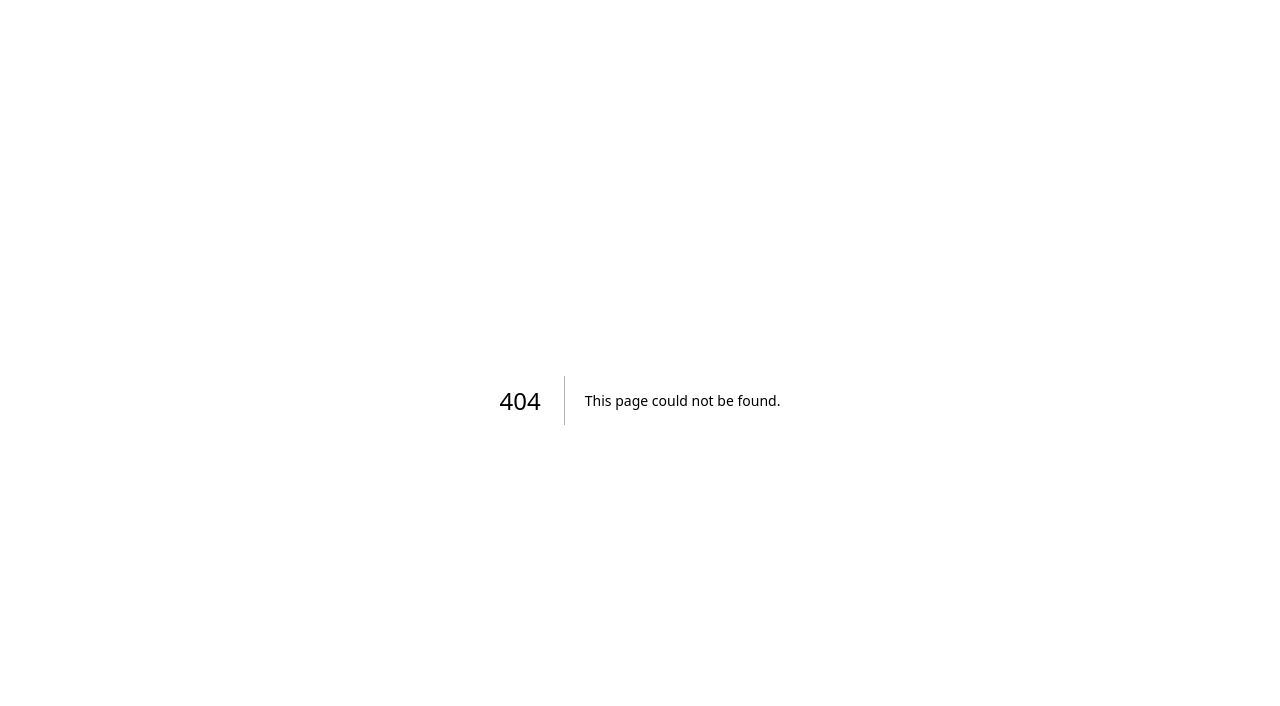
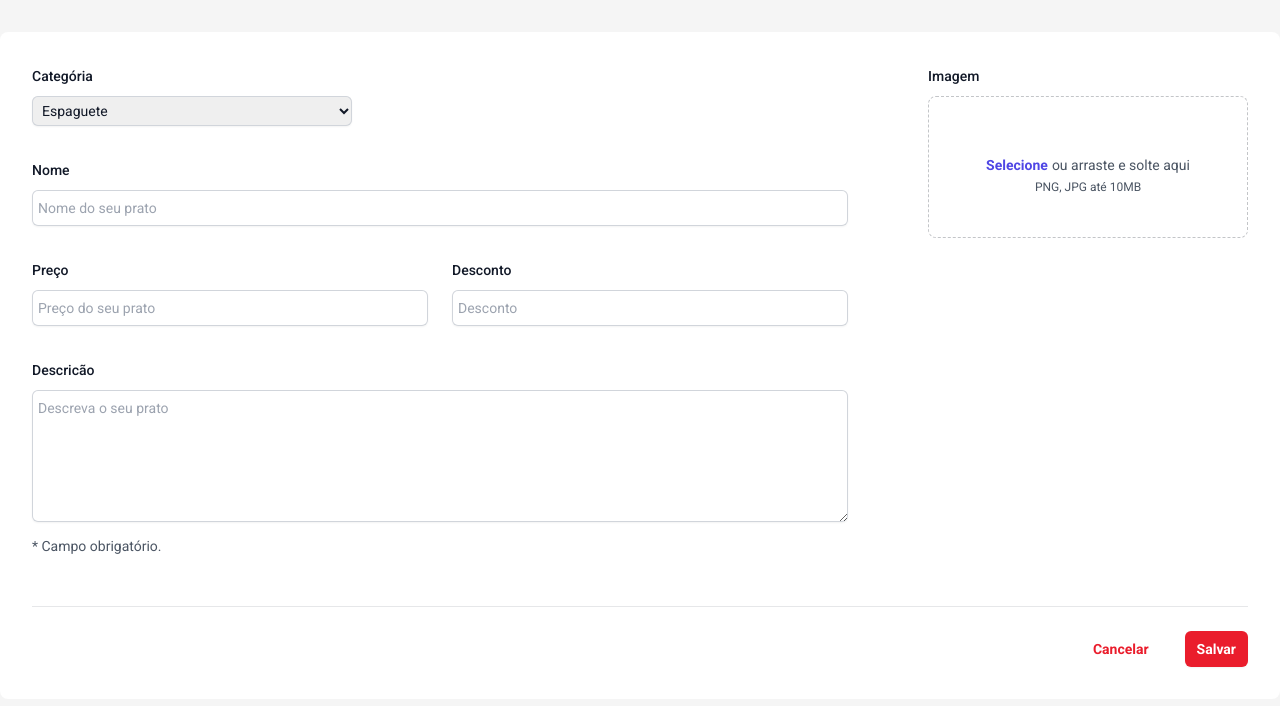
Before and after one commit to RyanCardoso/au-chef-frontend, a Next.js app: page /adm/novo-produto in a window 1280 px wide. Before the commit this address had no page. Shown: the top 706 px of the page. Built offline with nearby package versions, Linux system fonts and the light colour scheme.

Commit message:
creating structure for the product form

```diff
--- /dev/null
+++ b/src/app/adm/novo-produto/page.tsx
@@ -0,0 +1,88 @@
+import React from 'react'
+import { Button, Input, Select, TextArea } from '@/components/atoms'
+
+export default function NewProduct() {
+  return (
+    <form className="mx-auto my-8 max-w-7xl rounded-lg bg-white p-8">
+      <div className="flex justify-between gap-x-20">
+        <div className="flex-1">
+          <div className="grid grid-cols-1 gap-x-6 gap-y-8 pb-12 sm:grid-cols-6">
+            <Select
+              label="Categória"
+              options={[
+                { value: '1', label: 'Espaguete' },
+                { value: '2', label: 'Feijoada' },
+                { value: '3', label: 'Churrasco' },
+                { value: '4', label: 'Salada' },
+              ]}
+            />
+
+            <Input
+              label="Nome"
+              placeholder="Nome do seu prato"
+              name="first-name"
+              id="first-name"
+              autoComplete="given-name"
+            />
+
+            <Input
+              label="Preço"
+              placeholder="Preço do seu prato"
+              className="col-start-1 col-end-4"
+            />
+
+            <Input
+              label="Desconto"
+              placeholder="Desconto"
+              className="col-start-4 col-end-7"
+            />
+
+            <TextArea label="Descricão" placeholder="Descreva o seu prato" />
+          </div>
+        </div>
+
+        <div className="w-80">
+          <div className="col-span-full">
+            <label
+              htmlFor="cover-photo"
+              className="block text-sm font-medium leading-6 text-gray-900"
+            >
+              Imagem
+            </label>
+            <div className="mt-2 flex items-center justify-center rounded-lg border border-dashed border-gray-900/25 px-6 py-10">
+              <div className="text-center">
+                {/* <PhotoIcon
+                    className="mx-auto h-12 w-12 text-gray-300"
+                    aria-hidden="true"
+                  /> */}
+                <div className="mt-4 flex text-sm leading-6 text-gray-600">
+                  <label
+                    htmlFor="file-upload"
+                    className="relative cursor-pointer rounded-md bg-white font-semibold text-indigo-600 focus-within:outline-none focus-within:ring-2 focus-within:ring-indigo-600 focus-within:ring-offset-2 hover:text-indigo-500"
+                  >
+                    <span>Selecione</span>
+                    <input
+                      id="file-upload"
+                      name="file-upload"
+                      type="file"
+                      className="sr-only"
+                    />
+                  </label>
+                  <p className="pl-1">ou arraste e solte aqui</p>
+                </div>
+                <p className="text-xs leading-5 text-gray-600">
+                  PNG, JPG até 10MB
+                </p>
+              </div>
+            </div>
+          </div>
+        </div>
+      </div>
+
+      <div className="flex items-center justify-end gap-x-6 border-t border-gray-900/10 pt-6">
+        <Button label="Cancelar" variant="secondary" type="button" />
+        <Button label="Salvar" type="submit" />
+      </div>
+    </form>
+  )
+}
--- a/src/app/layout.tsx
+++ b/src/app/layout.tsx
@@ -19,7 +19,7 @@ export default function RootLayout({
   children: React.ReactNode
 }>) {
   return (
-    <html lang="en">
+    <html lang="pt-BR">
       <body className={roboto.className}>{children}</body>
     </html>
   )
--- /dev/null
+++ b/src/components/atoms/Button/index.tsx
@@ -0,0 +1,26 @@
+import React, { ButtonHTMLAttributes } from 'react'
+
+const variants = {
+  primary: 'text-white bg-[#EA1D2C] shadow-sm',
+  secondary: 'text-[#EA1D2C]',
+}
+
+interface ButtonProps extends ButtonHTMLAttributes<HTMLButtonElement> {
+  label: string
+  variant?: keyof typeof variants
+}
+
+export const Button = ({
+  label,
+  variant = 'primary',
+  ...props
+}: ButtonProps) => {
+  return (
+    <button
+      {...props}
+      className={`rounded-md px-3 py-2 text-sm font-semibold focus-visible:outline focus-visible:outline-2 focus-visible:outline-offset-2 focus-visible:outline-indigo-600 ${variants[variant]}`}
+    >
+      {label}
+    </button>
+  )
+}
--- /dev/null
+++ b/src/components/atoms/Input/index.tsx
@@ -0,0 +1,26 @@
+import React, { InputHTMLAttributes } from 'react'
+
+interface InputProps extends InputHTMLAttributes<HTMLInputElement> {
+  label: string
+  className?: string
+}
+
+export const Input = ({ label, className, ...props }: InputProps) => {
+  return (
+    <div className={`col-span-full ${className}`}>
+      <label
+        htmlFor="first-name"
+        className="block text-sm font-medium leading-6 text-gray-900"
+      >
+        {label}
+      </label>
+
+      <div className="mt-2">
+        <input
+          {...props}
+          className="block w-full rounded-md border-0 p-1.5 text-gray-900 shadow-sm outline-none ring-1 ring-inset ring-gray-300 placeholder:text-gray-400 focus:ring-2 focus:ring-inset focus:ring-indigo-600 sm:text-sm sm:leading-6"
+        />
+      </div>
+    </div>
+  )
+}
--- /dev/null
+++ b/src/components/atoms/Select/index.tsx
@@ -0,0 +1,36 @@
+import React from 'react'
+
+interface SelectProps {
+  label: string
+  options: {
+    value: string
+    label: string
+  }[]
+}
+
+export const Select = ({ label, options }: SelectProps) => {
+  return (
+    <div className="sm:col-span-3">
+      <label
+        htmlFor="country"
+        className="block text-sm font-medium leading-6 text-gray-900"
+      >
+        {label}
+      </label>
+      <div className="mt-2">
+        <select
+          id="country"
+          name="country"
+          autoComplete="country-name"
+          className="block w-full rounded-md border-0 p-1.5 text-gray-900 shadow-sm outline-none ring-1 ring-inset ring-gray-300 focus:ring-2 focus:ring-inset focus:ring-indigo-600 sm:max-w-xs sm:text-sm sm:leading-6"
+        >
+          {options.map((option) => (
+            <option key={option.value} value={option.value}>
+              {option.label}
+            </option>
+          ))}
+        </select>
+      </div>
+    </div>
+  )
+}
--- /dev/null
+++ b/src/components/atoms/TextArea/index.tsx
@@ -0,0 +1,32 @@
+import React, { InputHTMLAttributes } from 'react'
+
+interface TextAreaProps extends InputHTMLAttributes<HTMLTextAreaElement> {
+  label: string
+  customClass?: string
+}
+
+export const TextArea = ({ label, ...props }: TextAreaProps) => {
+  return (
+    <div className="col-span-full">
+      <label
+        htmlFor="about"
+        className="block text-sm font-medium leading-6 text-gray-900"
+      >
+        {label}
+      </label>
+
+      <div className="mt-2">
+        <textarea
+          id="about"
+          name="about"
+          rows={5}
+          className={`block w-full rounded-md border-0 p-1.5 text-gray-900 shadow-sm outline-none ring-1 ring-inset ring-gray-300 placeholder:text-gray-400 focus:ring-2 focus:ring-inset focus:ring-indigo-600 sm:text-sm sm:leading-6 ${props.customClass}`}
+          {...props}
+        />
+      </div>
+      <p className="mt-3 text-sm leading-6 text-gray-600">
+        * Campo obrigatório.
+      </p>
+    </div>
+  )
+}
--- /dev/null
+++ b/src/components/atoms/index.ts
@@ -0,0 +1,4 @@
+export * from './Button'
+export * from './Input'
+export * from './Select'
+export * from './TextArea'
--- /dev/null
+++ b/src/components/organisms/FoodForm/index.tsx
@@ -0,0 +1,88 @@
+import React from 'react'
+import { Button, Input, Select, TextArea } from '@/components/atoms'
+
+export const FoodForm = () => {
+  return (
+    <form className="mx-auto my-8 max-w-7xl rounded-lg bg-white p-8">
+      <div className="flex justify-between gap-x-20">
+        <div className="flex-1">
+          <div className="grid grid-cols-1 gap-x-6 gap-y-8 pb-12 sm:grid-cols-6">
+            <Select
+              label="Categória"
+              options={[
+                { value: '1', label: 'Espaguete' },
+                { value: '2', label: 'Feijoada' },
+                { value: '3', label: 'Churrasco' },
+                { value: '4', label: 'Salada' },
+              ]}
+            />
+
+            <Input
+              label="Nome"
+              placeholder="Nome do seu prato"
+              name="first-name"
+              id="first-name"
+              autoComplete="given-name"
+            />
+
+            <Input
+              label="Preço"
+              placeholder="Preço do seu prato"
+              className="col-start-1 col-end-4"
+            />
+
+            <Input
+              label="Desconto"
+              placeholder="Desconto"
+              className="col-start-4 col-end-7"
+            />
+
+            <TextArea label="Descricão" placeholder="Descreva o seu prato" />
+          </div>
+        </div>
+
+        <div className="w-80">
+          <div className="col-span-full">
+            <label
+              htmlFor="cover-photo"
+              className="block text-sm font-medium leading-6 text-gray-900"
+            >
+              Imagem
+            </label>
+            <div className="mt-2 flex items-center justify-center rounded-lg border border-dashed border-gray-900/25 px-6 py-10">
+              <div className="text-center">
+                {/* <PhotoIcon
+                    className="mx-auto h-12 w-12 text-gray-300"
+                    aria-hidden="true"
+                  /> */}
+                <div className="mt-4 flex text-sm leading-6 text-gray-600">
+                  <label
+                    htmlFor="file-upload"
+                    className="relative cursor-pointer rounded-md bg-white font-semibold text-indigo-600 focus-within:outline-none focus-within:ring-2 focus-within:ring-indigo-600 focus-within:ring-offset-2 hover:text-indigo-500"
+                  >
+                    <span>Selecione</span>
+                    <input
+                      id="file-upload"
+                      name="file-upload"
+                      type="file"
+                      className="sr-only"
+                    />
+                  </label>
+                  <p className="pl-1">ou arraste e solte aqui</p>
+                </div>
+                <p className="text-xs leading-5 text-gray-600">
+                  PNG, JPG até 10MB
+                </p>
+              </div>
+            </div>
+          </div>
+        </div>
+      </div>
+
+      <div className="flex items-center justify-end gap-x-6 border-t border-gray-900/10 pt-6">
+        <Button label="Cancelar" variant="secondary" type="button" />
+        <Button label="Salvar" type="submit" />
+      </div>
+    </form>
+  )
+}
```
